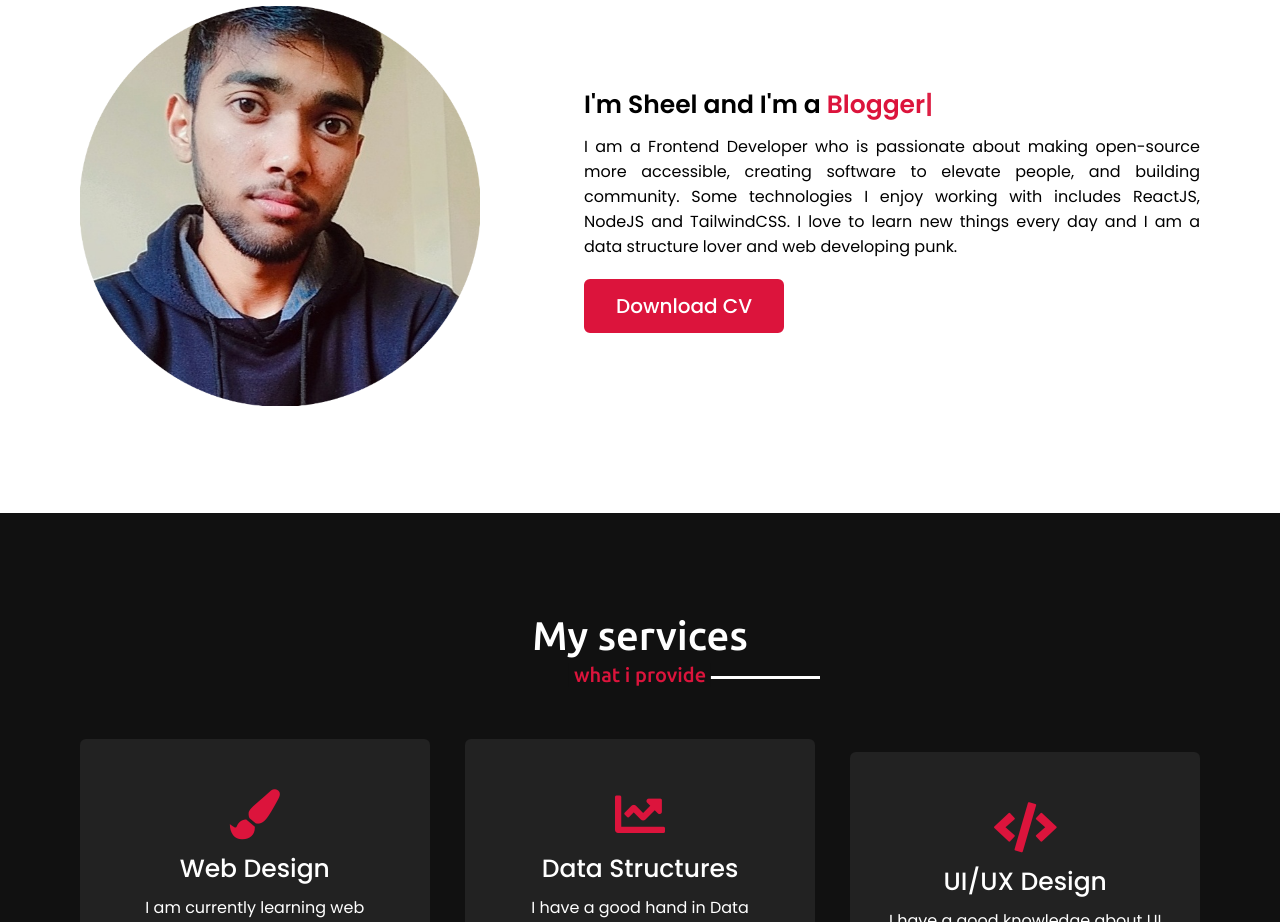
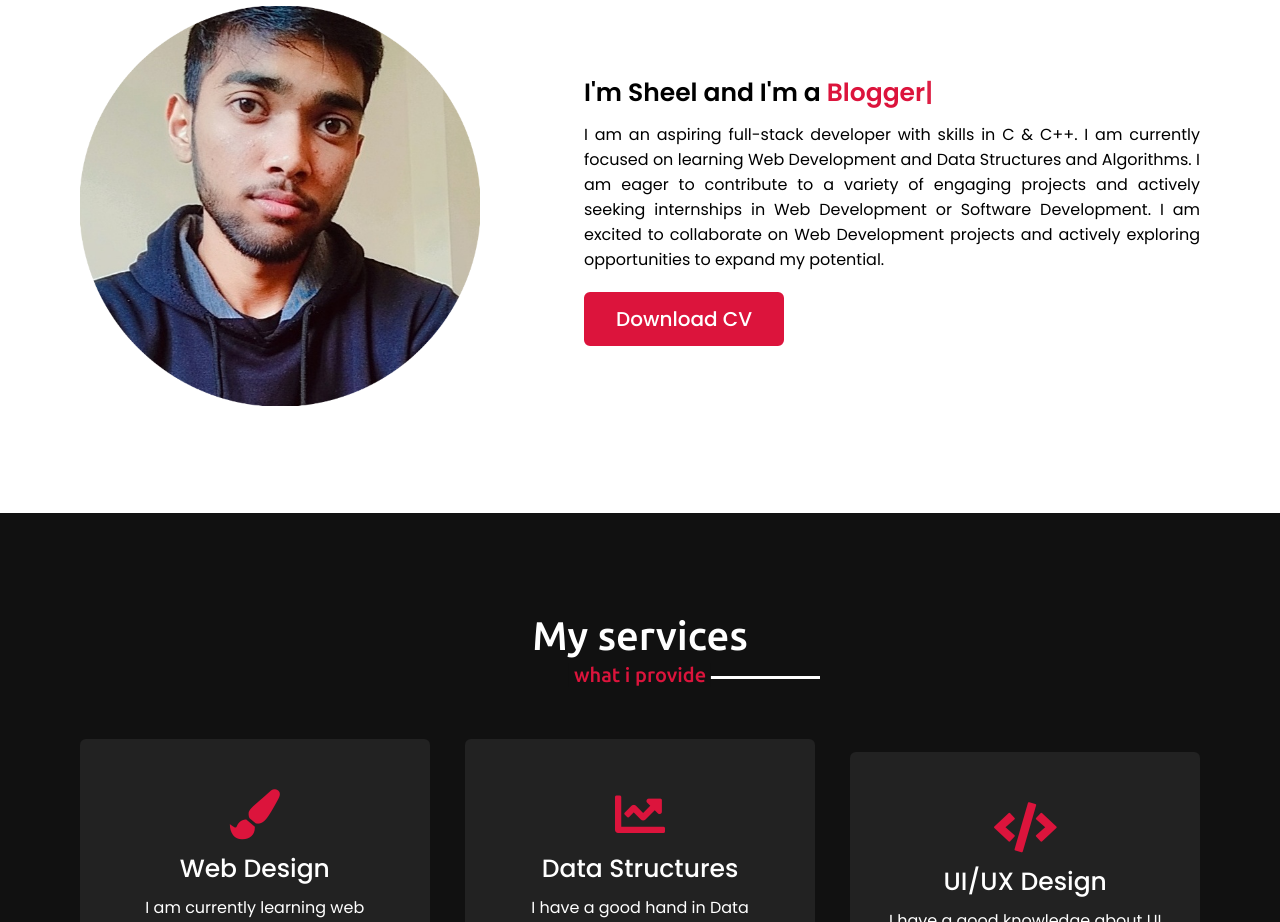
Before and after one commit to sheelganvir/Portfolio, a plain HTML site: page index.html in a window 1280 px wide. Shown: the part 1020-1942 px from the top of the page. Drawn offline with nearby package versions, Linux system fonts and the light colour scheme.

Commit message:
Update index.html

```diff
--- a/index.html
+++ b/index.html
@@ -53,7 +53,7 @@
                 </div>
                 <div class="column right">
                     <div class="text">I'm Sheel and I'm a <span class="typing-2"></span></div>
-                    <p>I am a Frontend Developer who is passionate about making open-source more accessible, creating software to elevate people, and building community. Some technologies I enjoy working with includes ReactJS, NodeJS and TailwindCSS. I love to learn new things every day and I am a data structure lover and web developing punk.</p>
+                    <p>I am an aspiring full-stack developer with skills in C & C++. I am currently focused on learning Web Development and Data Structures and Algorithms. I am eager to contribute to a variety of engaging projects and actively seeking internships in Web Development or Software Development. I am excited to collaborate on Web Development projects and actively exploring opportunities to expand my potential.</p>
                     <a href="#">Download CV</a>
                 </div>
             </div>
```
